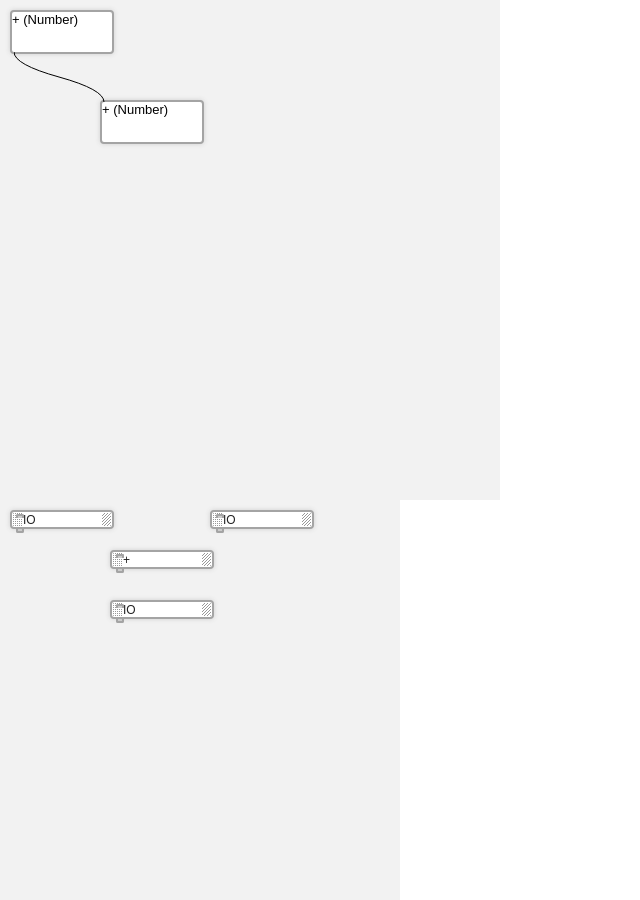
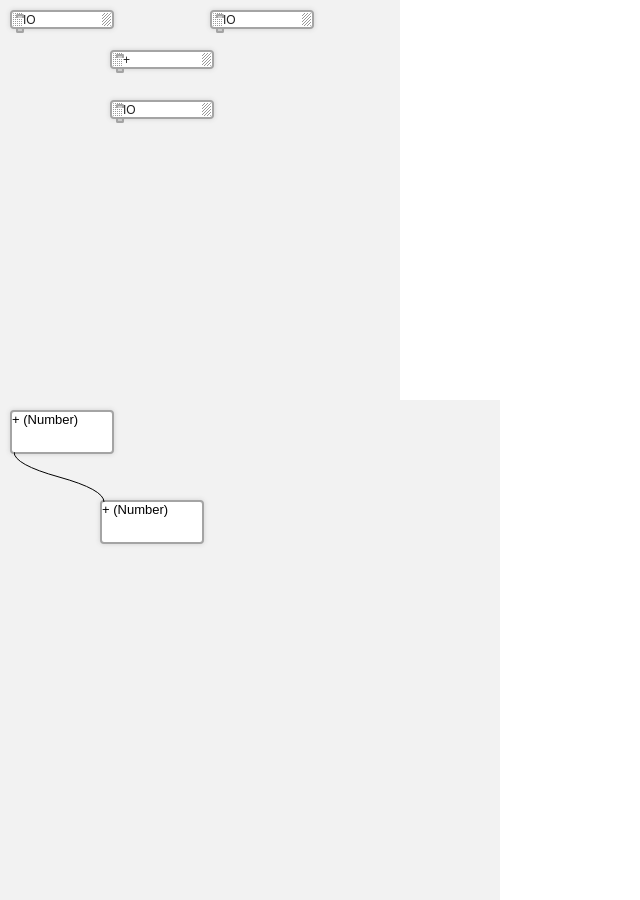
Before and after one commit to zeh/fnk.js, a plain HTML site: page prototypes/editor/index.html in a window 1280 px wide. Shown: the whole page, without its empty margins (0-640 px from the left). Drawn offline with Linux system fonts and the light colour scheme.

Commit message:
Inverted order of test canvases on prototype editor, for easier zoom in/out testing

```diff
--- a/prototypes/editor/index.html
+++ b/prototypes/editor/index.html
@@ -148,11 +148,15 @@
 			var node1 = document.getElementById("node1");
 			var node2 = document.getElementById("node2");
 
-			var x1 = node1.offsetLeft + 4;
-			var y1 = node1.offsetTop + node1.clientTop + node1.clientHeight;
+			var container = document.getElementById("test-container");
+			var ccx = container.offsetLeft;
+			var ccy = container.offsetTop;
 
-			var x2 = node2.offsetLeft + 4;
-			var y2 = node2.offsetTop + node2.clientTop;
+			var x1 = node1.offsetLeft + 4 + ccx;
+			var y1 = node1.offsetTop + node1.clientTop + node1.clientHeight + ccy;
+
+			var x2 = node2.offsetLeft + 4 + ccx;
+			var y2 = node2.offsetTop + node2.clientTop + ccy;
 
 			var stroke = 2;
 
@@ -224,6 +228,7 @@
 			// Creates actual viewer
 			viewer = new FNKEditor.PatchEditor();
 			viewer.setSize(400, 400);
+			document.getElementById("container").appendChild(viewer.getElement());
 
 			// Create node A
 			var nodeA = new FNK.NumberIONode();
@@ -261,6 +266,9 @@
 
 			viewer.addVisibleNode(nodeCVis);
 
+
+			// Delete later
+			updateLines();
 		}
 
 		function onDoubleClickEditor(event) {
@@ -275,8 +283,9 @@
 	</style>
 </head>
 <body onload="onLoaded();">
-
 <div id="container">
+</div>
+<div id="test-container">
 	<div id="fnk-viewer-temp" class="fnk-viewer" style="width: 500px; height: 500px">
 		<div class="fnk-node" id="node1" onmousedown="startElementDrag(event)" ontouchstart="startElementDragTouch(event)">+ (Number)</div>
 		<div class="fnk-node" id="node2" onmousedown="startElementDrag(event)" ontouchstart="startElementDragTouch(event)">+ (Number)</div>
--- a/src/editor/display/patch/PatchViewer.js
+++ b/src/editor/display/patch/PatchViewer.js
@@ -950,6 +950,11 @@ protected function processPatch(e:Event = null): void {
 // ================================================================================================================
 // ACCESSOR functions ---------------------------------------------------------------------------------------------
 
+FNKEditor.PatchViewer.prototype.getElement = function() {
+	return this.element;
+};
+
+
 /*
 public function get scrollX(): Number {
 	return _scrollX;
```
